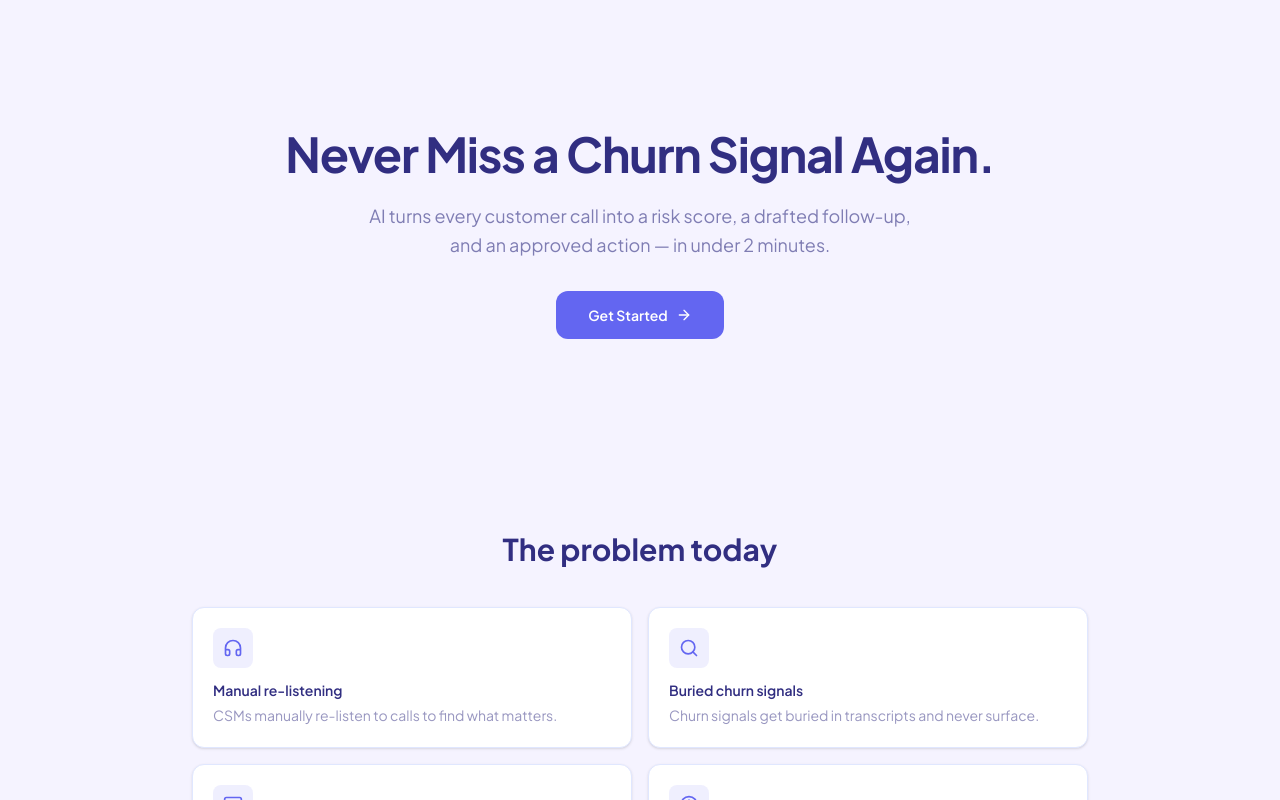
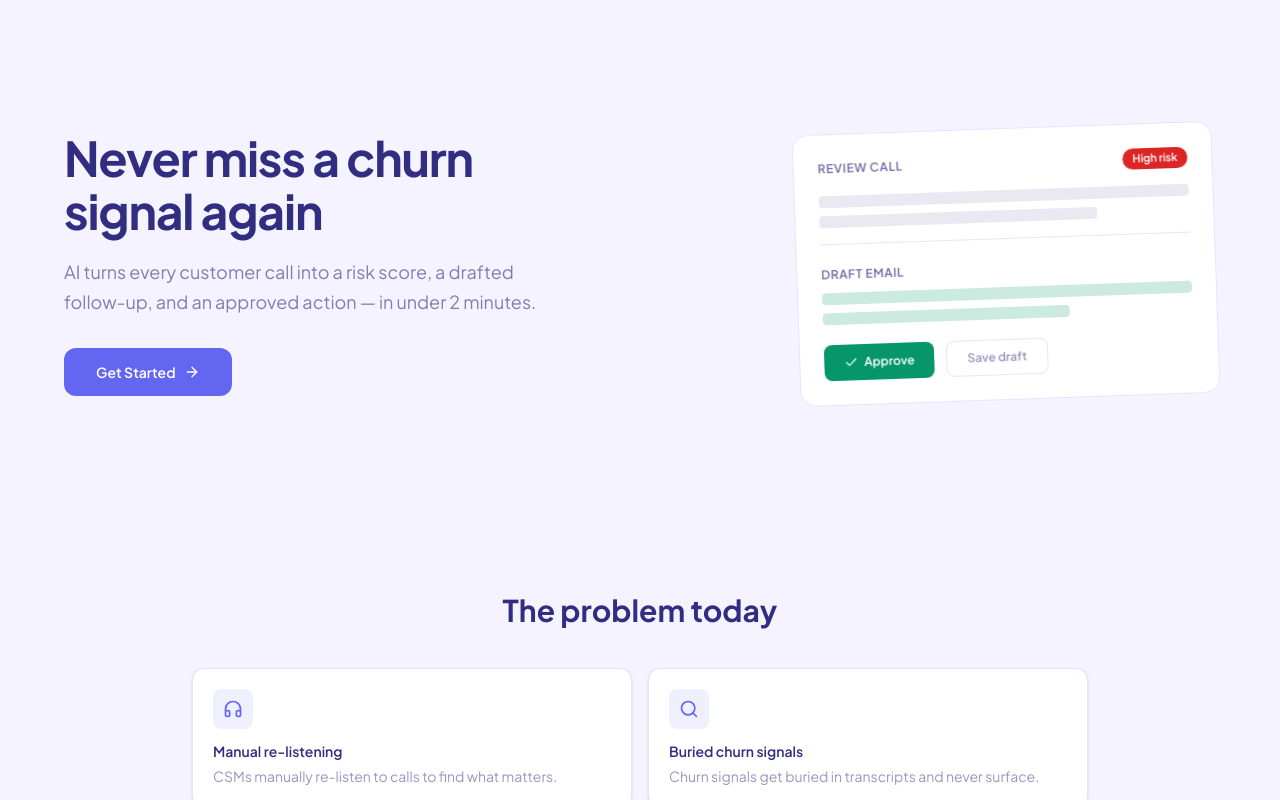
Before and after one commit to UsmanTariq-542/aicustomersuccesscopilot, a React (Vite) app: page / in a window 1280 px wide. Shown: the top 800 px of the page. Built offline with nearby package versions, Linux system fonts and the light colour scheme; no server answers.

Commit message:
conductor-sync-2026-08-09--17-53-49

```diff
--- a/src/components/LandingPage.tsx
+++ b/src/components/LandingPage.tsx
@@ -9,6 +9,7 @@ import {
   MessageSquare,
   Clock,
   ArrowRight,
+  Check,
 } from "lucide-react";
 
 const problems = [
@@ -63,20 +64,80 @@ export default function LandingPage() {
   return (
     <div className="min-h-screen bg-background">
       {/* ── Hero ── */}
-      <section className="flex flex-col items-center justify-center px-4 pt-24 pb-20 sm:pt-32 sm:pb-28 text-center">
-        <div className="max-w-3xl">
+      <section className="px-4 sm:px-6 pt-20 pb-16 sm:pt-28 sm:pb-24">
+        <div className="max-w-6xl mx-auto grid grid-cols-1 lg:grid-cols-2 gap-12 lg:gap-16 items-center">
+          {/* Left column — text & CTA */}
+          <div className="text-left">
             <h1 className="text-4xl sm:text-5xl font-bold font-heading text-foreground leading-[1.1] tracking-tight">
-            Never Miss a Churn Signal Again.
+              Never miss a churn signal again
             </h1>
-          <p className="mt-5 text-base sm:text-lg text-foreground/60 max-w-xl mx-auto leading-relaxed">
+            <p className="mt-5 text-base sm:text-lg text-foreground/60 max-w-lg leading-relaxed">
               AI turns every customer call into a risk score, a drafted follow-up,
               and an approved action — in under 2 minutes.
             </p>
             <div className="mt-8">
-            <Link to="/upload" className={btn}>
+              <Link
+                to="/upload"
+                className="inline-flex h-12 px-8 items-center justify-center rounded-xl bg-primary text-on-primary text-sm font-semibold gap-2 hover:opacity-90 active:scale-[0.98] transition-all duration-150"
+              >
                 Get Started
                 <ArrowRight className="w-4 h-4" />
               </Link>
+            </div>
+          </div>
+
+          {/* Right column — preview card */}
+          <div className="flex items-center justify-center lg:justify-end overflow-visible py-4">
+            <div
+              className="w-full max-w-[420px] bg-white rounded-2xl border border-border p-5 sm:p-6 -rotate-[2deg] origin-center will-change-transform"
+            >
+              {/* Top row — label + badge */}
+              <div className="flex items-center justify-between mb-4">
+                <span className="text-xs font-semibold text-foreground/70 uppercase tracking-wider">
+                  Review call
+                </span>
+                <span className="text-[11px] font-semibold text-white bg-destructive rounded-full px-2.5 py-0.5">
+                  High risk
+                </span>
+              </div>
+
+              {/* Summary placeholder bars */}
+              <div className="space-y-2">
+                <div className="h-3 w-full rounded-sm bg-foreground/10" />
+                <div className="h-3 w-3/4 rounded-sm bg-foreground/10" />
+              </div>
+
+              {/* Divider */}
+              <hr className="my-4 border-border" />
+
+              {/* Draft email label */}
+              <span className="text-xs font-semibold text-foreground/70 uppercase tracking-wider">
+                Draft email
+              </span>
+
+              {/* Green-tinted placeholder bars */}
+              <div className="mt-2 space-y-2">
+                <div className="h-3 w-full rounded-sm bg-accent/20" />
+                <div className="h-3 w-2/3 rounded-sm bg-accent/20" />
+              </div>
+
+              {/* Bottom buttons */}
+              <div className="mt-5 flex items-center gap-3">
+                <button
+                  type="button"
+                  className="inline-flex h-9 px-5 items-center justify-center rounded-lg bg-accent text-white text-xs font-semibold gap-1.5 hover:opacity-90 active:scale-[0.97] transition-all duration-150"
+                >
+                  <Check className="w-3.5 h-3.5" />
+                  Approve
+                </button>
+                <button
+                  type="button"
+                  className="inline-flex h-9 px-5 items-center justify-center rounded-lg border border-border text-foreground/50 text-xs font-semibold hover:bg-muted hover:text-foreground/70 active:scale-[0.97] transition-all duration-150"
+                >
+                  Save draft
+                </button>
+              </div>
+            </div>
           </div>
         </div>
       </section>
```
Lines whose indentation alone changed are shown as unchanged.
